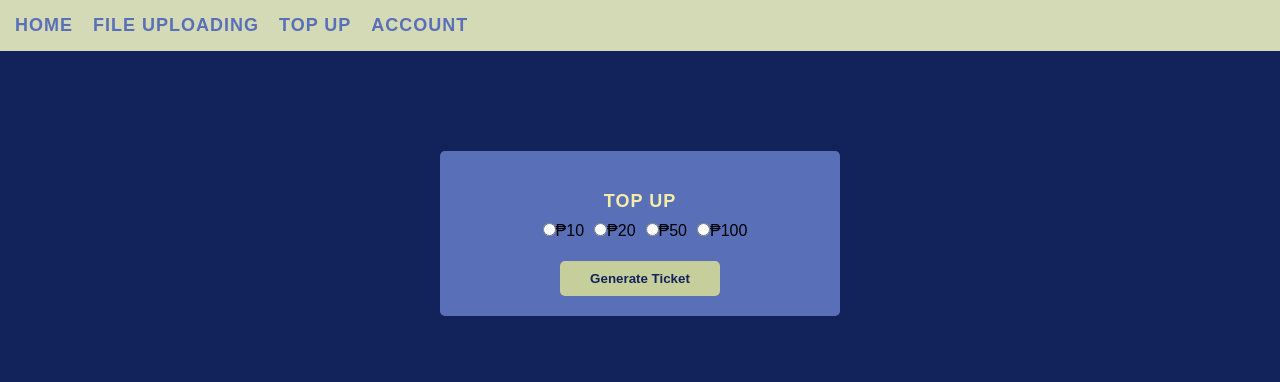
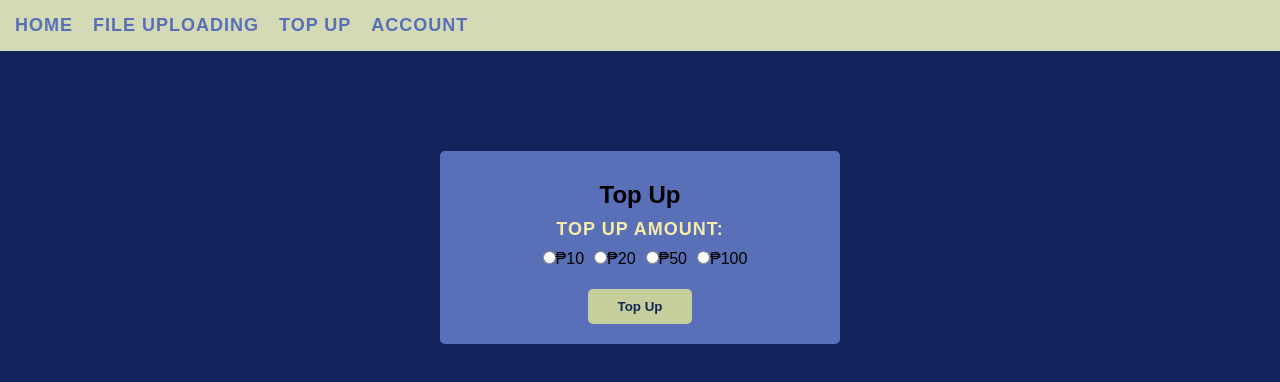
Before and after one commit to lrnzoclmb/Thesis, a React (Create React App) app in the folder my-react-app/: page /Topup in a window 1280 px wide. Shown: the top 382 px of the page. Built offline with nearby package versions, Linux system fonts and the light colour scheme; no server answers.

Commit message:
topup update

```diff
--- a/my-react-app/src/Topup.js
+++ b/my-react-app/src/Topup.js
@@ -1,46 +1,49 @@
-import { useState, useEffect } from 'react';
-import { auth } from './firebase'; // Import Firebase Realtime Database and Auth modules
-import QRCode from 'react-qr-code';
+import React, { useState } from 'react';
+import { db, auth } from './firebase';
+import { ref as dbRef, push } from 'firebase/database';
 import NavBar from './NavBar';
-import './filemanage.css';
+import QRCode from 'react-qr-code'; // Import QRCode component
 
-const Topup = () => {
-  const [amount, setAmount] = useState(null); // State to store the selected amount
-  const [qrCodeData, setQrCodeData] = useState(null); // State to store the QR code data
-  const [currentUser, setCurrentUser] = useState(null); // State to store the current user
+function TopUp() {
+  const [amount, setAmount] = useState('');
+  const [transaction] = useState('topup');
+  const [qrCodeData, setQRCodeData] = useState(null); // State to store QR code data
+  const user = auth.currentUser;
 
-  // Function to fetch the current user on component mount
-  useEffect(() => {
-    const unsubscribe = auth.onAuthStateChanged((user) => {
-      if (user) {
-        setCurrentUser(user);
-      } else {
-        setCurrentUser(null);
-      }
-    });
+  const handleTopUp = () => {
+    if (!amount) {
+      alert("Please select an amount to top up.");
+      return;
+    }
 
-    return () => unsubscribe();
-  }, []);
+    const tempDatabaseRef = dbRef(db, 'transaction');
 
-  // Function to generate the QR code data
-  const generateQRCodeData = () => {
-    if (amount && currentUser) {
-      const data = {
-        userId: currentUser.uid,
-        amount: amount,
-        timestamp: Date.now(), // Include timestamp for uniqueness
-      };
-      const qrData = JSON.stringify(data);
-      setQrCodeData(qrData);
-    }
+    const topUpData = {
+      userId: user ? user.uid : null,
+      amount: amount,
+      timestamp: Date.now(),
+      transactionType: transaction
+    };
+
+    push(tempDatabaseRef, topUpData)
+      .then((newRef) => {
+        console.log("Top-up transaction added to database successfully!");
+        const refKey = newRef.key; // Get the reference key from the newly added transaction
+        setQRCodeData(refKey); // Set the refKey as QR code data
+      })
+      .catch((error) => {
+        console.error("Error adding top-up transaction to database:", error);
+      });
   };
 
   return (
     <>
       <NavBar />
       <div className="file-management">
-        <div className="paper-size">
-          <h3>Top Up</h3>
+      <div className="payment-method">
+        <h2>Top Up </h2>
+        <div className="amount-options">
+          <h3>Top Up Amount:</h3>
           <input
             type="radio"
             name="amount"
@@ -74,16 +77,17 @@ const Topup = () => {
           />
           <label htmlFor="hundred">₱100</label>
         </div>
-        <button onClick={generateQRCodeData}>Generate Ticket</button> {/* Call generateQRCodeData function */}
-        {qrCodeData && (
+        <button onClick={handleTopUp}>Top Up</button>
+        {qrCodeData && ( // Display QR code if data is available
           <div className="qr-code">
             <h3>QR Code:</h3>
-            <QRCode value={qrCodeData} />
+            <QRCode value={qrCodeData} /> {/* Generate QR code with the reference key */}
           </div>
         )}
       </div>
+      </div>
     </>
   );
-};
+}
 
-export default Topup;
+export default TopUp;
```
